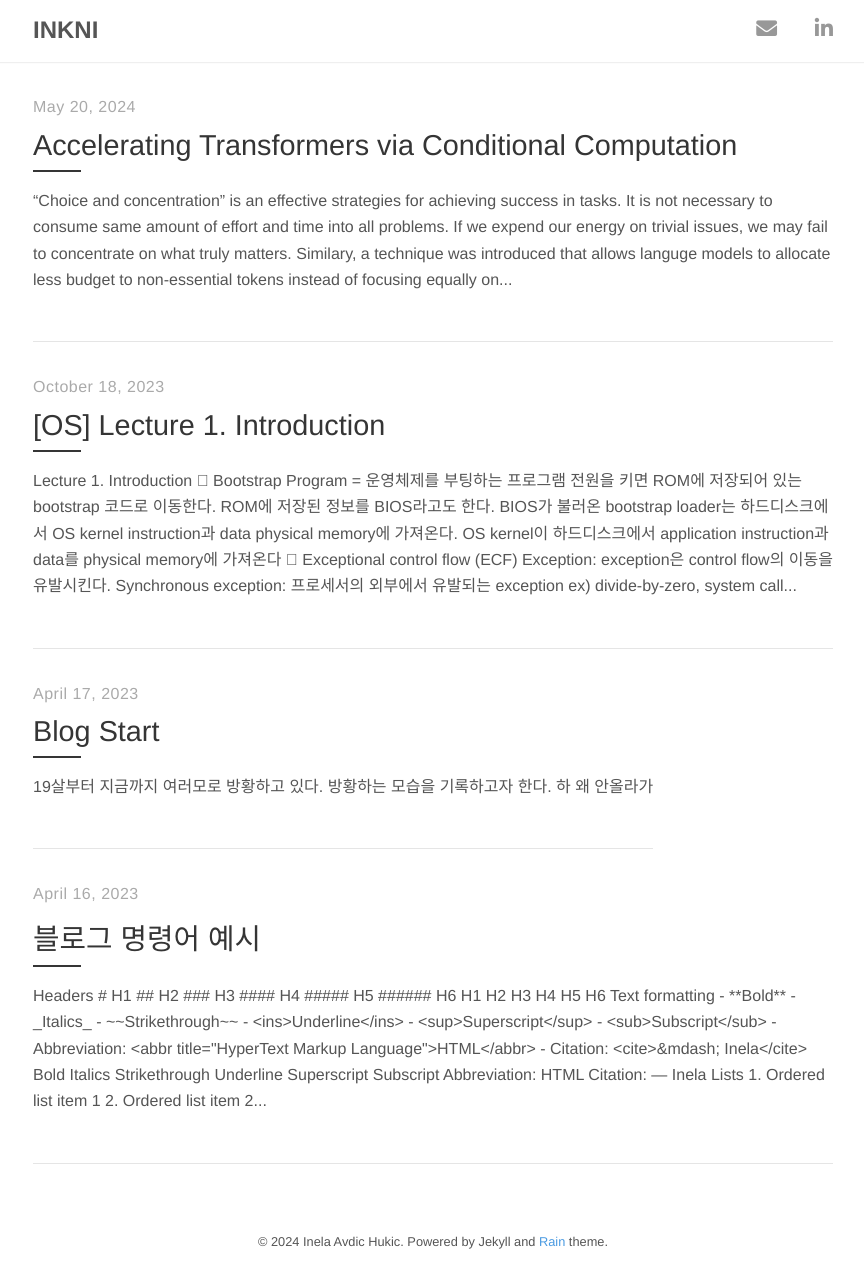
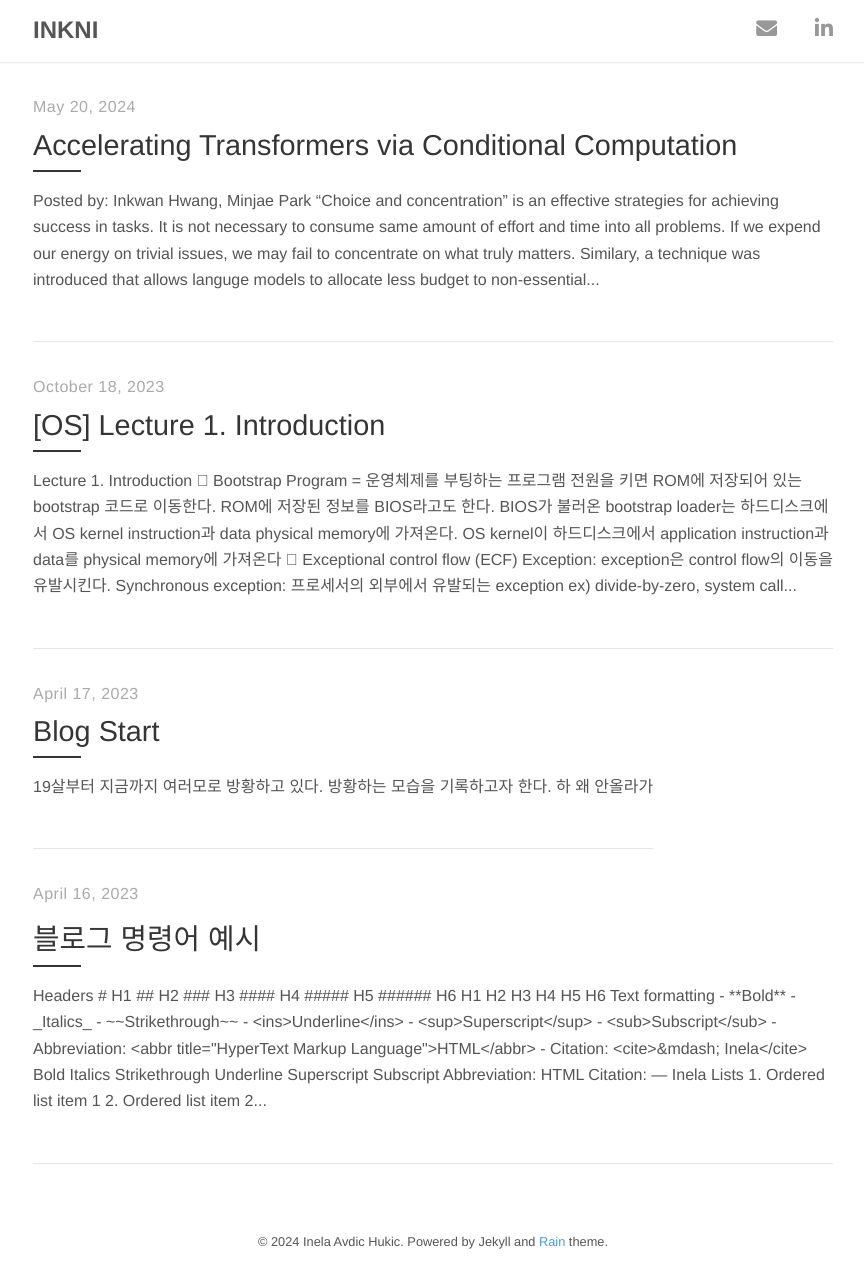
Before and after one commit to inkwanhwang/blog, a Jekyll site: the page built from index.html, in a window 1280 px wide. Shown: the whole page, without its empty margins (207-1071 px from the left). Built offline with Jekyll 4.4.1, drawn with Linux system fonts in a browser that asks for light colours; nearby versions of some CDN libraries; the list of posts is cut into pages by our own code.

Commit message:
Update 2024-05-20-Mixture-of-Depths.md

```diff
--- a/_posts/2024-05-20-Mixture-of-Depths.md
+++ b/_posts/2024-05-20-Mixture-of-Depths.md
@@ -7,6 +7,7 @@ type: docs
 bookToc: True
 weight: 1
 ---
+*Posted by: Inkwan Hwang, Minjae Park*
 
 “Choice and concentration” is an effective strategies for achieving success in tasks. It is not necessary to consume same amount of effort and time into all problems. If we expend our energy on trivial issues, we may fail to concentrate on what truly matters. Similary, a technique was introduced that allows languge models to allocate less budget to non-essential tokens instead of focusing equally on all tokens.
 
```
